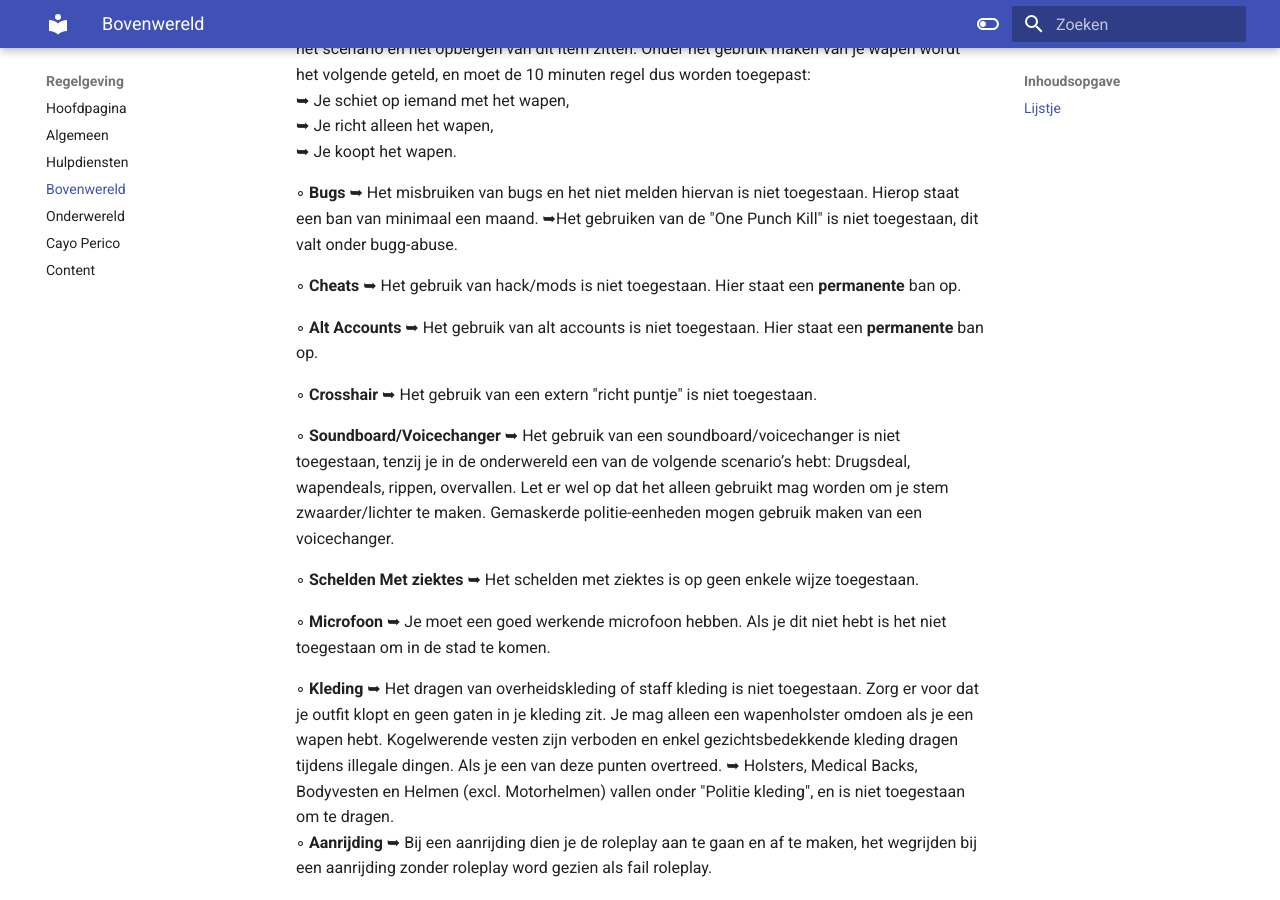
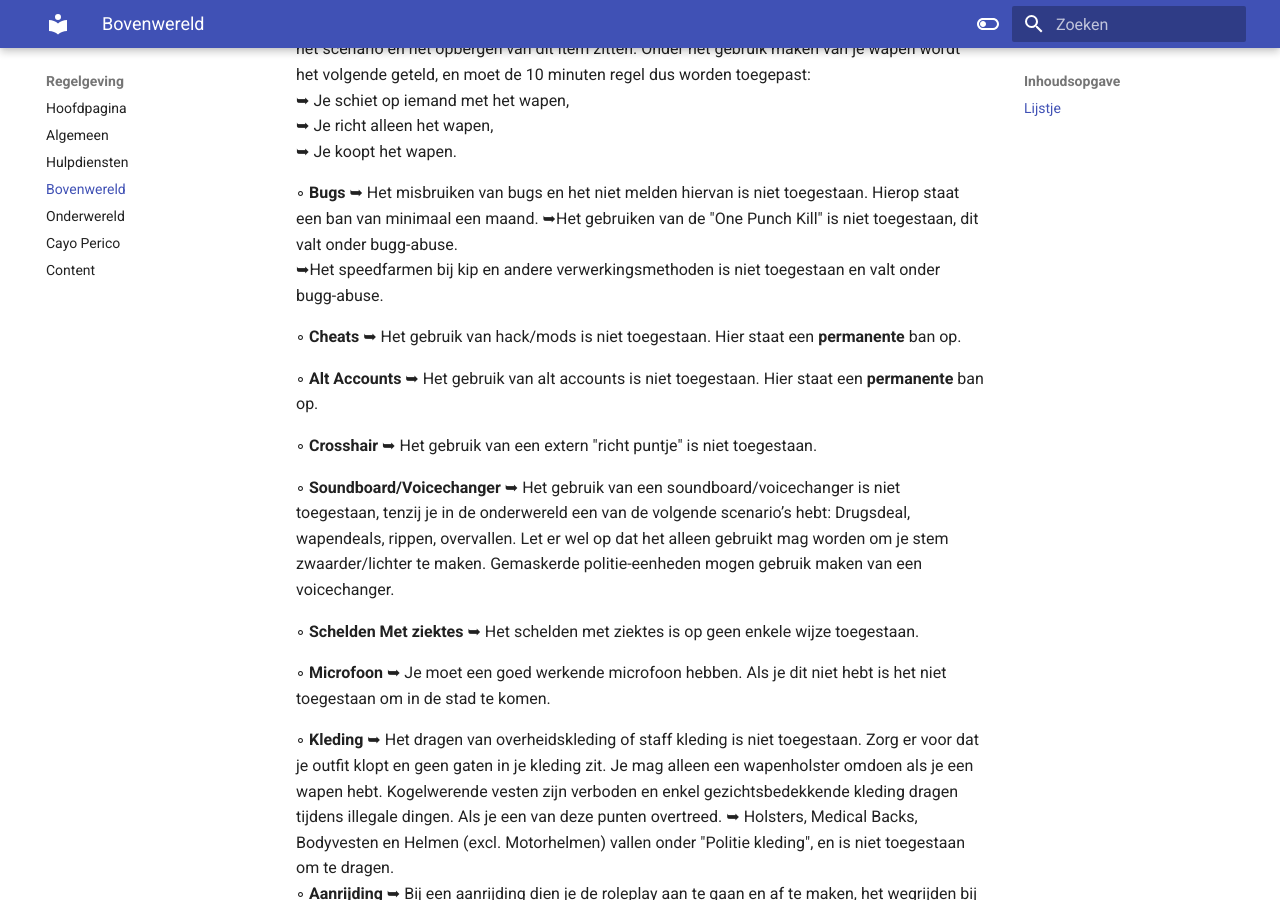
Before and after one commit to CappaWappa/Regels, an MkDocs documentation site: the page built from docs/bovenwereld.md, in a window 1280 px wide and 900 px high, scrolled down 1426 px. Built offline with MkDocs 1.6.1 and Material for MkDocs 9.7.7, drawn with Linux system fonts in a browser that asks for light colours; comment, search, counter and statistics services are not loaded.

Commit message:
Update bovenwereld.md

```diff
--- a/docs/bovenwereld.md
+++ b/docs/bovenwereld.md
@@ -40,6 +40,7 @@ Zodra jij gebruik hebt gemaakt van een item of wapen, moet er ook minimaal 10 mi
 
 ◦ <b>Bugs</b> ➥ Het misbruiken van bugs en het niet melden hiervan is niet toegestaan. Hierop staat een ban van minimaal een maand.
 ➥Het gebruiken van de "One Punch Kill" is niet toegestaan, dit valt onder bugg-abuse.<br>
+➥Het speedfarmen bij kip en andere verwerkingsmethoden is niet toegestaan en valt onder bugg-abuse.<br>
 
 ◦ <b>Cheats</b> ➥ Het gebruik van hack/mods is niet toegestaan. Hier staat een <b>permanente</b> ban op.
 
```
